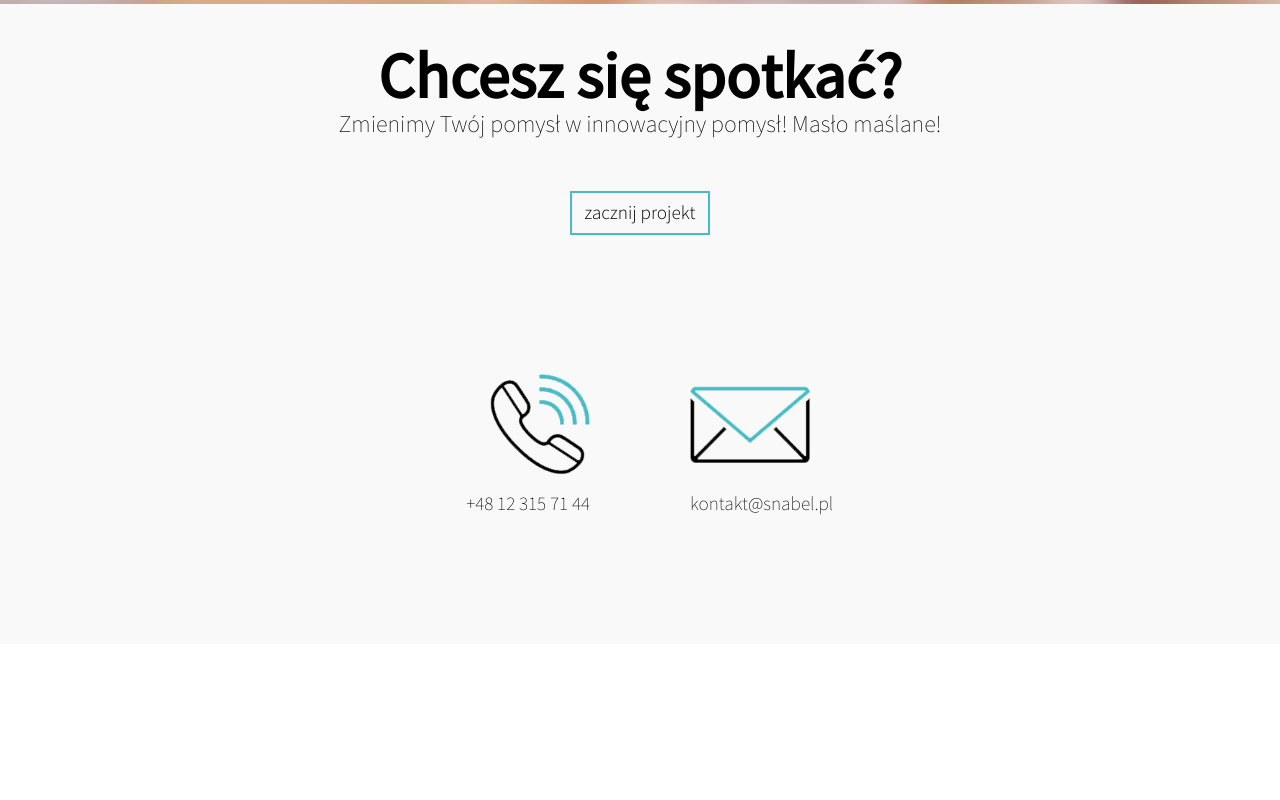
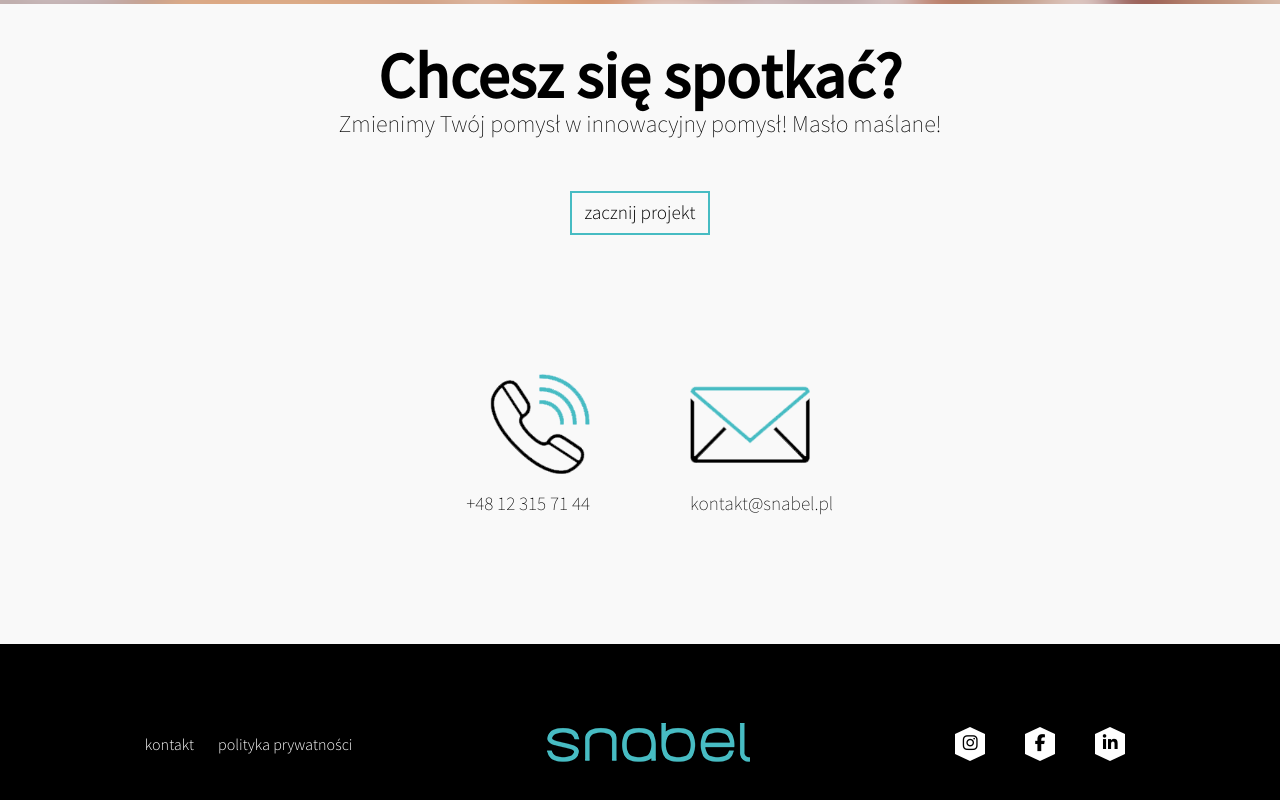
Before and after one commit to rafenoxu/snab, a plain HTML site: page dist/index.html in a window 1280 px wide. Shown: the part 3357-4157 px from the top of the page. Before the commit the page ends 4001 px from the top, so only its background shows below. Drawn offline with Linux system fonts and the light colour scheme; a script that the page names is missing.

Commit message:
Added footer

```diff
--- a/dist/css/main.css
+++ b/dist/css/main.css
@@ -544,4 +544,80 @@ header {
   padding-top: 20px;
   text-align: center;
 }
+
+footer {
+  min-height: 200px;
+  background-color: #000;
+  display: -webkit-box;
+  display: -ms-flexbox;
+  display: flex;
+  -ms-flex-wrap: wrap;
+      flex-wrap: wrap;
+  -webkit-box-pack: space-evenly;
+      -ms-flex-pack: space-evenly;
+          justify-content: space-evenly;
+  -webkit-box-align: center;
+      -ms-flex-align: center;
+          align-items: center;
+}
+
+footer > * {
+  margin: 50px;
+}
+
+footer .footer__text {
+  display: -webkit-box;
+  display: -ms-flexbox;
+  display: flex;
+}
+
+footer .footer__text a {
+  color: white;
+  padding: 10px;
+  font-family: 'SourceSansPro-Light';
+}
+
+footer .footer__social-media-icons {
+  display: -webkit-box;
+  display: -ms-flexbox;
+  display: flex;
+}
+
+footer .footer__social-media-icons .hexagon {
+  width: 30px;
+  height: 20px;
+  background: #fff;
+  text-align: center;
+  position: relative;
+  margin: 20px;
+}
+
+footer .footer__social-media-icons .hexagon:before {
+  content: "";
+  position: absolute;
+  top: -7px;
+  left: 0;
+  width: 0;
+  height: 0;
+  border-left: 15px solid transparent;
+  border-right: 15px solid transparent;
+  border-bottom: 7px solid #fff;
+}
+
+footer .footer__social-media-icons .hexagon:after {
+  content: "";
+  position: absolute;
+  bottom: -7px;
+  left: 0;
+  width: 0;
+  height: 0;
+  border-left: 15px solid transparent;
+  border-right: 15px solid transparent;
+  border-top: 7px solid #fff;
+}
+
+footer .footer__social-media-icons a {
+  color: #000;
+  font-size: 17px;
+}
 /*# sourceMappingURL=main.css.map */
--- a/dist/index.html
+++ b/dist/index.html
@@ -8,6 +8,7 @@
     <link rel="stylesheet" href="css/main.css">
 
     <script src="js/main.js" defer></script>
+    <script defer src=https://use.fontawesome.com/08968d63bb.js></script>
 </head>
 <body>
     <main>
@@ -123,7 +124,34 @@
         </main>
 
         <footer>
-
+            <div class="footer__text">
+                <p>
+                    <a href="#">kontakt</a>
+                    <a href="#">polityka prywatności</a>
+                </p>
+            </div>
+            <div class="footer_logo">
+                <a href="index.html">
+                    <img src="images/logo_snabel.png" alt="logo">
+                </a>
+            </div>
+            <div class="footer__social-media-icons">
+                <div class="hexagon">
+                    <a href="http://instagram.com">
+                        <i class="fa fa-instagram"></i>
+                    </a>
+                </div>
+                <div class="hexagon">
+                    <a href="http://facebook.com">
+                        <i class="fa fa-facebook"></i>
+                    </a>
+                </div>
+                <div class="hexagon">
+                    <a href="http://linkedin.com">
+                        <i class="fa fa-linkedin"></i>
+                    </a>
+                </div>
+            </div>
         </footer>
     </body>
 </html>
--- /dev/null
+++ b/dist/scss/_footer.scss
@@ -0,0 +1,66 @@
+footer {
+    min-height: 200px;
+    background-color: $primary-color;
+
+    display: flex;
+    flex-wrap: wrap;
+    justify-content: space-evenly;
+    align-items: center;
+
+    &>* {
+        margin: 50px;
+    }
+
+    .footer__text {
+        display: flex;
+
+        a {
+            color: white;
+            padding: 10px;
+            font-family: 'SourceSansPro-Light';
+        }
+    }
+
+    .footer__social-media-icons {
+        display: flex;
+
+        .hexagon {
+            width: 30px;
+            height: 20px;
+            background: #fff;
+            text-align: center;
+            position: relative;
+            margin: 20px;
+        }
+
+        .hexagon:before {
+            content: "";
+            position: absolute;
+            top: -7px;
+            left: 0;
+            width: 0;
+            height: 0;
+            border-left: 15px solid transparent;
+            border-right: 15px solid transparent;
+            border-bottom: 7px solid #fff;
+        }
+
+        .hexagon:after {
+            content: "";
+            position: absolute;
+            bottom: -7px;
+            left: 0;
+            width: 0;
+            height: 0;
+            border-left: 15px solid transparent;
+            border-right: 15px solid transparent;
+            border-top: 7px solid #fff;
+        }
+
+        a {
+            color: $primary-color;
+            font-size: 17px;
+        }
+    }
+
+}
--- a/dist/scss/main.scss
+++ b/dist/scss/main.scss
@@ -6,3 +6,4 @@
 @import 'case-study';
 @import 'team';
 @import 'kontakt';
+@import 'footer';
```
Also changed, not shown: 1 other file.
